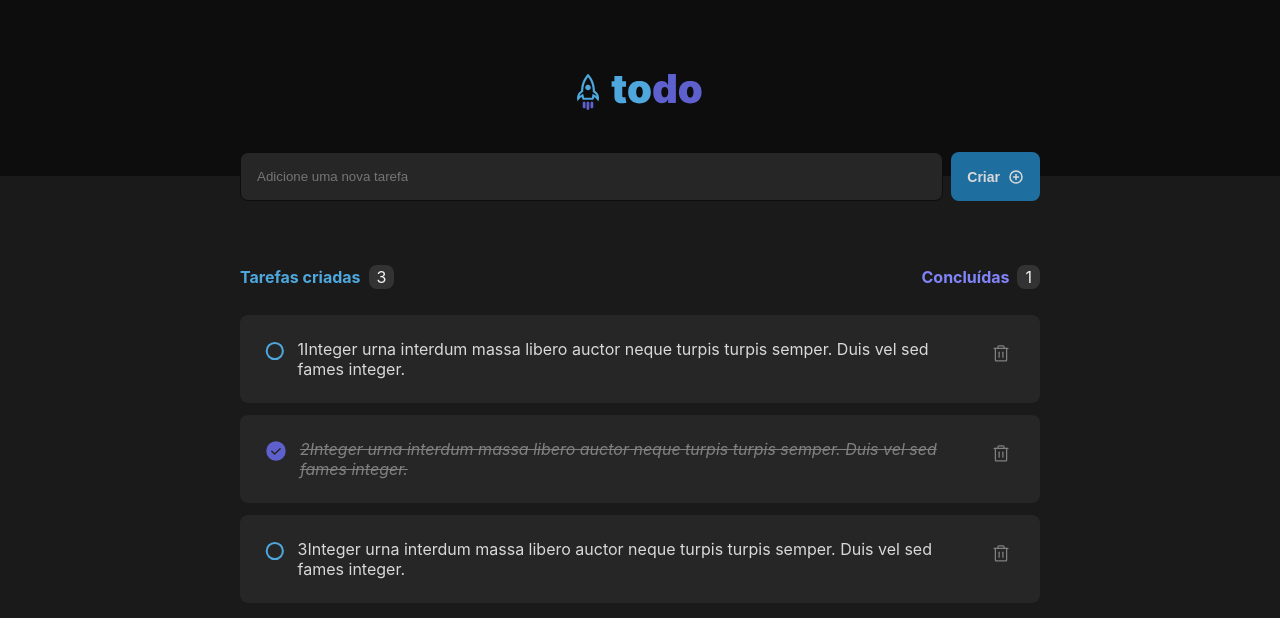
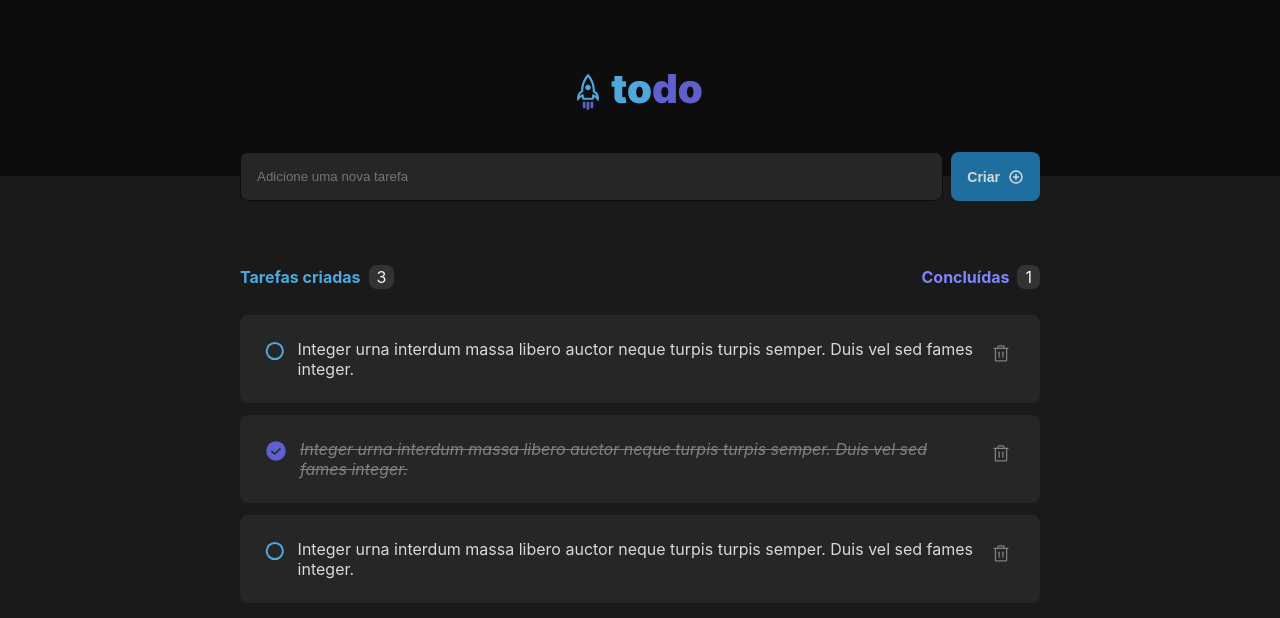
Before and after one commit to AlanJhonatan/ignite-reactjs-challenge-01, a React (Vite) app: page / in a window 1280 px wide. Shown: the top 618 px of the page. Built offline with nearby package versions, Linux system fonts and the light colour scheme.

Commit message:
feat: implemented last functionalities to the todo list

```diff
--- a/src/App.tsx
+++ b/src/App.tsx
@@ -1,15 +1,54 @@
+import { useState } from 'react'
 import { Header } from './components/Header'
 import { TodoBoard } from './components/TodoBoard'
 import { TodoInput } from './components/TodoInput'
+
 import './global.css'
 
 export function App() {
+  const [todos, setTodos] = useState([
+    {
+      id: '1',
+      isFinished: false,
+      text: 'Integer urna interdum massa libero auctor neque turpis turpis semper. Duis vel sed fames integer.',
+    },
+    {
+      id: '2',
+      isFinished: true,
+      text: 'Integer urna interdum massa libero auctor neque turpis turpis semper. Duis vel sed fames integer.',
+    },
+    {
+      id: '3',
+      isFinished: false,
+      text: 'Integer urna interdum massa libero auctor neque turpis turpis semper. Duis vel sed fames integer.',
+    },
+  ])
+
+  function handleCreateTodo(text: string) {
+    setTodos([{ id: text, text: text, isFinished: false }, ...todos])
+  }
+
+  function handleDeleteTodo(id: string) {
+    setTodos((todosState) => todosState.filter(state => state.id !== id))
+  }
+
+  function handleToggleTodo(id: string) {
+    setTodos((todosState) => todosState.map((todo) => {
+      if(todo.id !== id) return todo
+
+      return {
+        ...todo,
+        isFinished: !todo.isFinished
+      }
+    }))
+  }
+
   return (
     <>
       <Header />
       <main>
-        <TodoInput />
-        <TodoBoard />
+        <TodoInput onCreateTodo={handleCreateTodo} />
+        <TodoBoard onDeleteTodo={handleDeleteTodo} onToggleTodo={handleToggleTodo} todos={todos}/>
       </main>
     </>
   )
--- a/src/components/TodoBoard.tsx
+++ b/src/components/TodoBoard.tsx
@@ -1,40 +1,28 @@
 import { Receipt } from 'phosphor-react'
 import styles from './TodoBoard.module.css'
 import { TodoCard } from './TodoCard'
-import { useState } from 'react'
 
-const todoList = [
-  {
-    id: 1,
-    isFinished: false,
-    text: '1Integer urna interdum massa libero auctor neque turpis turpis semper. Duis vel sed fames integer.',
-  },
-  {
-    id: 2,
-    isFinished: true,
-    text: '2Integer urna interdum massa libero auctor neque turpis turpis semper. Duis vel sed fames integer.',
-  },
-  {
-    id: 3,
-    isFinished: false,
-    text: '3Integer urna interdum massa libero auctor neque turpis turpis semper. Duis vel sed fames integer.',
-  },
-]
+interface Todo {
+  id: string
+  text: string
+  isFinished: boolean
+}
 
-export function TodoBoard() {
-  const [todos, setTodos] = useState(todoList)
+interface TodoBoardProps {
+  todos: Todo[]
+  onDeleteTodo: (id: string) => void
+  onToggleTodo: (id: string) => void
+}
 
-
-
+export function TodoBoard({ todos, onDeleteTodo, onToggleTodo }: TodoBoardProps) {
   const hasTodo = todos.length > 0
 
-  const todoFinished = todoList.filter((todo) => todo.isFinished).length
+  const todoFinished = todos.filter((todo) => todo.isFinished).length
 
-  const todoCount = todoList.length
+  const todoCount = todos.length
 
   return (
     <div className={styles.container}>
-
       <div className={styles.boardHeader}>
         <div className={styles.createdTasks}>
           <strong>Tarefas criadas</strong>
@@ -48,7 +36,7 @@ export function TodoBoard() {
       </div>
 
       {
-        hasTodo ? todos.map((toDo) => <TodoCard key={toDo.id} toDo={toDo} />)
+        hasTodo ? todos.map((toDo) => <TodoCard key={toDo.id} toDo={toDo} onDeleteTodo={onDeleteTodo} onToggleTodo={onToggleTodo} />)
         : (
           <div className={styles.boardContentEmpty}>
             <Receipt size={56} />
--- a/src/components/TodoCard.tsx
+++ b/src/components/TodoCard.tsx
@@ -2,18 +2,28 @@ import { CheckCircle, Circle, Icon, Trash } from 'phosphor-react'
 import styles from './TodoCard.module.css'
 import { useState } from 'react'
 
-
 export interface Todo {
+  id: string
   isFinished: boolean
   text: string
 }
 
 interface TodoProps {
   toDo: Todo
+  onDeleteTodo: (id: string) => void
+  onToggleTodo: (id: string) => void
 }
 
-export function TodoCard({ toDo }: TodoProps) {
+export function TodoCard({ toDo, onDeleteTodo, onToggleTodo }: TodoProps) {
   const [mouseHover, setMouseHover] = useState(false)
+
+  function handleDeleteTodo() {
+    onDeleteTodo(toDo.id)
+  }
+
+  function handleToggleTodo() {
+    onToggleTodo(toDo.id)
+  }
 
   return (
     <div className={styles.container}>
@@ -24,6 +34,7 @@ export function TodoCard({ toDo }: TodoProps) {
               className={styles.checkedCircle}
               onMouseOver={() => setMouseHover(true)}
               onMouseOut={() => setMouseHover(false)}
+              onClick={handleToggleTodo}
             >
               <CheckCircle size={24} weight='fill' />
             </span>
@@ -39,6 +50,7 @@ export function TodoCard({ toDo }: TodoProps) {
               onMouseOver={() => setMouseHover(true)}
               onMouseOut={() => setMouseHover(false)}
               className={styles.circle}
+              onClick={handleToggleTodo}
             />
             <div className={styles.textContainer}>
               <p>{toDo.text}</p>
@@ -47,7 +59,7 @@ export function TodoCard({ toDo }: TodoProps) {
       }
 
 
-      <div className={styles.buttonDelete}>
+      <div className={styles.buttonDelete} onClick={handleDeleteTodo}>
         <Trash size={20} />
       </div>
     </div>
--- a/src/components/TodoInput.tsx
+++ b/src/components/TodoInput.tsx
@@ -1,11 +1,30 @@
 import { PlusCircle } from 'phosphor-react'
 import styles from './TodoInput.module.css'
+import { MouseEvent, useState } from 'react'
 
-export function TodoInput() {
+interface TodoInputProps {
+  onCreateTodo: (text: string) => void
+}
+
+export function TodoInput({ onCreateTodo }: TodoInputProps) {
+  const [inputText, setInputText] = useState('')
+
+  function handleCreateTodo(event: MouseEvent<HTMLButtonElement>) {
+    event.preventDefault()
+
+    onCreateTodo(inputText)
+    setInputText('')
+  }
+
   return (
     <form className={styles.todoForm}>
-      <input className={styles.todoInput} placeholder='Adicione uma nova tarefa' type="text" />
-      <button className={styles.buttonCreate} type="submit">Criar <PlusCircle weight='bold' size={16} /></button>
+      <input
+        className={styles.todoInput}
+        placeholder='Adicione uma nova tarefa'
+        type="text" value={inputText}
+        onChange={(event) => setInputText(event.target.value)}
+      />
+      <button className={styles.buttonCreate} type="submit" onClick={handleCreateTodo}>Criar <PlusCircle weight='bold' size={16} /></button>
     </form>
   )
 }
```
